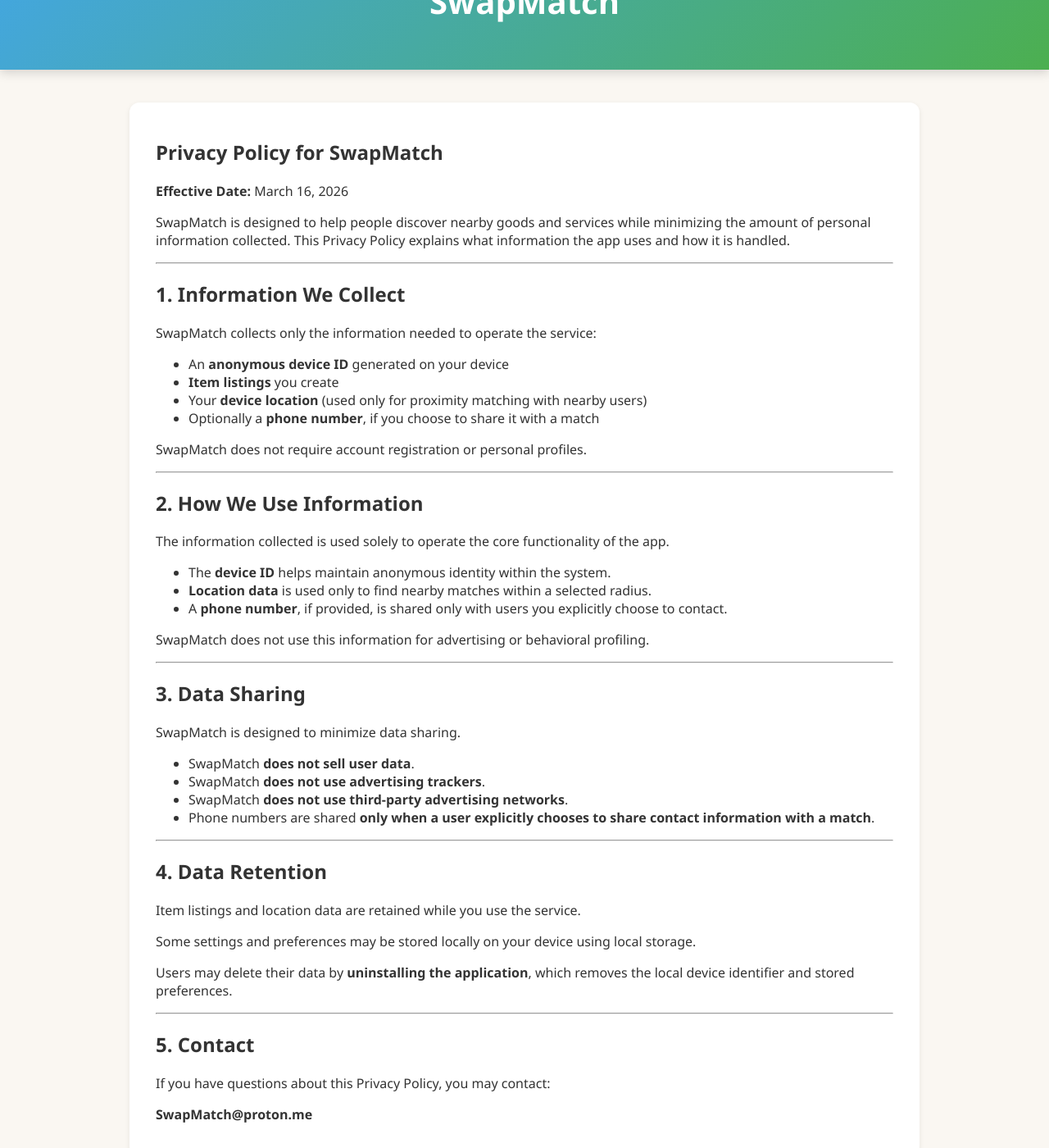
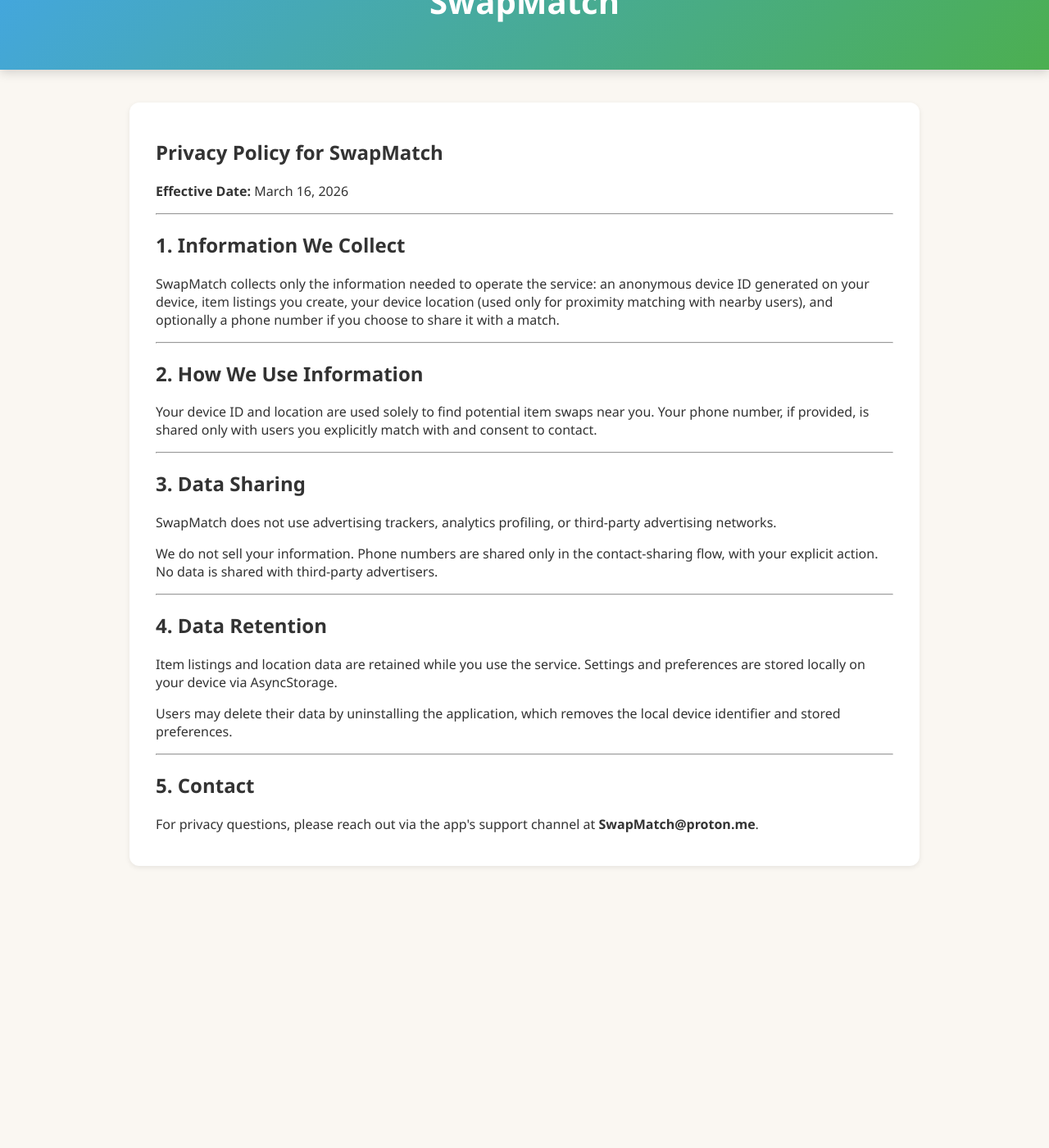
Before and after one commit to Manikese/SwapMatch-Home, a Jekyll site: the page built from privacy.md, in a window 1280 px wide and 1400 px high, scrolled down 243 px. Shown: the whole window at 82% size. Built offline with Jekyll 4.4.1, drawn with Linux system fonts in a browser that asks for light colours; our own code applies the rules of GitHub Pages for plain Markdown files; after the commit the page ends 1339 px from its top, so only the background shows below that.

Commit message:
Make sure Privacy text match what is in SwapMatch app
Updated privacy policy to clarify data collection, usage, and sharing practices.

```diff
--- a/privacy.md
+++ b/privacy.md
@@ -9,70 +9,63 @@
 
   <p><strong>Effective Date:</strong> March 16, 2026</p>
 
-  <p>
-    SwapMatch is designed to help people discover nearby goods and services while minimizing the amount of personal information collected. This Privacy Policy explains what information the app uses and how it is handled.
-  </p>
-
   <hr />
 
   <h2>1. Information We Collect</h2>
 
-  <p>SwapMatch collects only the information needed to operate the service:</p>
-
-  <ul>
-    <li>An <strong>anonymous device ID</strong> generated on your device</li>
-    <li><strong>Item listings</strong> you create</li>
-    <li>Your <strong>device location</strong> (used only for proximity matching with nearby users)</li>
-    <li>Optionally a <strong>phone number</strong>, if you choose to share it with a match</li>
-  </ul>
-
-  <p>SwapMatch does not require account registration or personal profiles.</p>
+  <p>
+    SwapMatch collects only the information needed to operate the service: an
+    anonymous device ID generated on your device, item listings you create,
+    your device location (used only for proximity matching with nearby users),
+    and optionally a phone number if you choose to share it with a match.
+  </p>
 
   <hr />
 
   <h2>2. How We Use Information</h2>
 
-  <p>The information collected is used solely to operate the core functionality of the app.</p>
-
-  <ul>
-    <li>The <strong>device ID</strong> helps maintain anonymous identity within the system.</li>
-    <li><strong>Location data</strong> is used only to find nearby matches within a selected radius.</li>
-    <li>A <strong>phone number</strong>, if provided, is shared only with users you explicitly choose to contact.</li>
-  </ul>
-
-  <p>SwapMatch does not use this information for advertising or behavioral profiling.</p>
+  <p>
+    Your device ID and location are used solely to find potential item swaps
+    near you. Your phone number, if provided, is shared only with users you
+    explicitly match with and consent to contact.
+  </p>
 
   <hr />
 
   <h2>3. Data Sharing</h2>
 
-  <p>SwapMatch is designed to minimize data sharing.</p>
+  <p>
+    SwapMatch does not use advertising trackers, analytics profiling,
+    or third-party advertising networks.
+  </p>
 
-  <ul>
-    <li>SwapMatch <strong>does not sell user data</strong>.</li>
-    <li>SwapMatch <strong>does not use advertising trackers</strong>.</li>
-    <li>SwapMatch <strong>does not use third-party advertising networks</strong>.</li>
-    <li>Phone numbers are shared <strong>only when a user explicitly chooses to share contact information with a match</strong>.</li>
-  </ul>
+  <p>
+    We do not sell your information. Phone numbers are shared only in the
+    contact-sharing flow, with your explicit action. No data is shared with
+    third-party advertisers.
+  </p>
 
   <hr />
 
   <h2>4. Data Retention</h2>
 
-  <p>Item listings and location data are retained while you use the service.</p>
-
-  <p>Some settings and preferences may be stored locally on your device using local storage.</p>
+  <p>
+    Item listings and location data are retained while you use the service.
+    Settings and preferences are stored locally on your device via AsyncStorage.
+  </p>
 
   <p>
-    Users may delete their data by <strong>uninstalling the application</strong>, which removes the local device identifier and stored preferences.
+    Users may delete their data by uninstalling the application,
+    which removes the local device identifier and stored preferences.
   </p>
 
   <hr />
 
   <h2>5. Contact</h2>
 
-  <p>If you have questions about this Privacy Policy, you may contact:</p>
-
-  <p><strong>SwapMatch@proton.me</strong></p>
+  <p>
+    For privacy questions, please reach out via the app's support channel at
+    <strong>SwapMatch@proton.me</strong>.
+  </p>
 
 </section>
```
